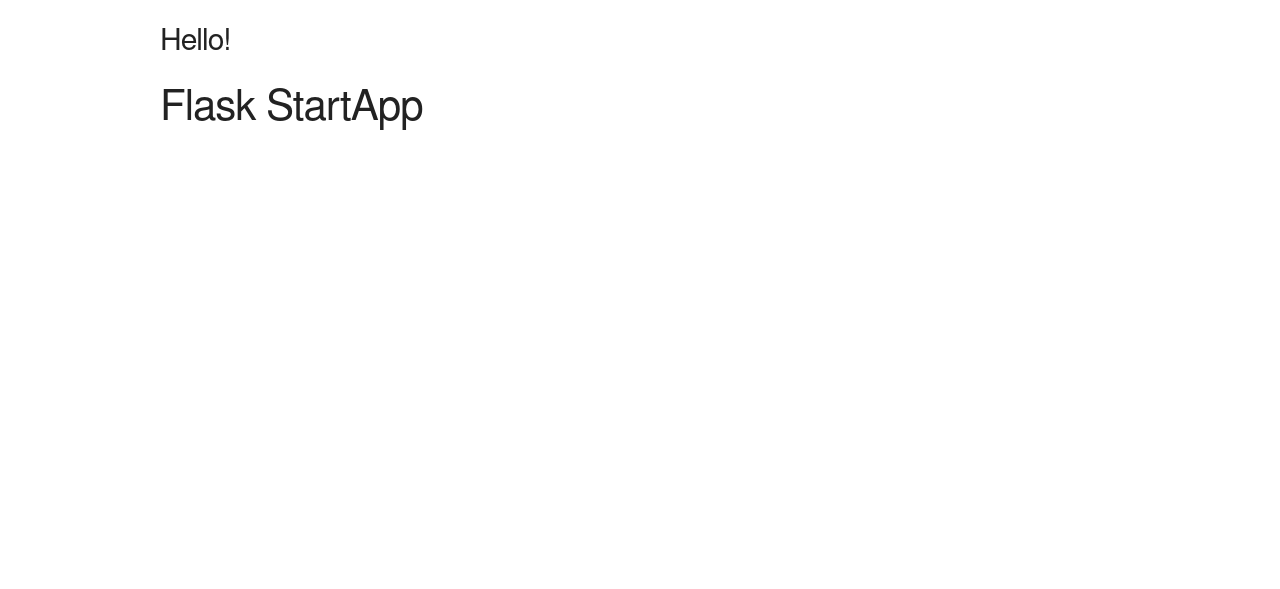
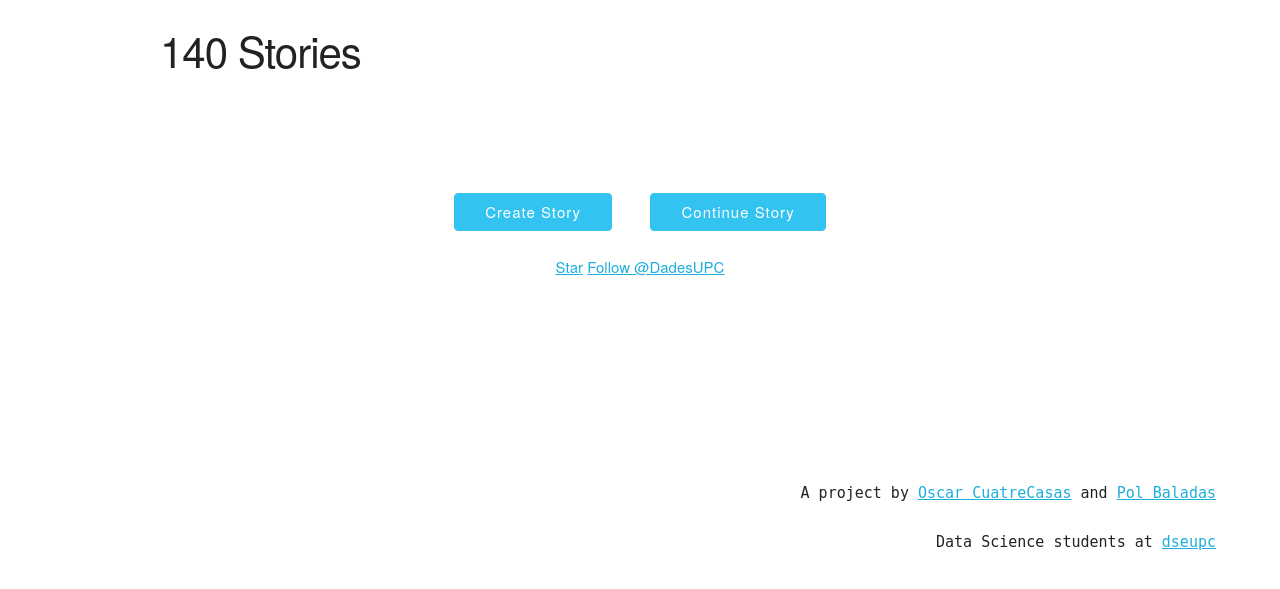
Before and after one commit to DadesUPC/140stories, a Flask app: page / in a window 1280 px wide. Shown: the top 589 px of the page. Run offline with Flask 2, Linux system fonts and the light colour scheme; some web fonts are replaced.

Commit message:
index.html

```diff
--- /dev/null
+++ b/static/css/fonts.css
@@ -0,0 +1,48 @@
+/* latin-ext */
+@font-face {
+  font-family: 'Raleway';
+  font-style: normal;
+  font-weight: 300;
+  src: local('Raleway Light'), local('Raleway-Light'), url(https://fonts.gstatic.com/s/raleway/v11/ZKwULyCG95tk6mOqHQfRBAsYbbCjybiHxArTLjt7FRU.woff2) format('woff2');
+  unicode-range: U+0100-024F, U+1E00-1EFF, U+20A0-20AB, U+20AD-20CF, U+2C60-2C7F, U+A720-A7FF;
+}
+/* latin */
+@font-face {
+  font-family: 'Raleway';
+  font-style: normal;
+  font-weight: 300;
+  src: local('Raleway Light'), local('Raleway-Light'), url(https://fonts.gstatic.com/s/raleway/v11/-_Ctzj9b56b8RgXW8FAriQzyDMXhdD8sAj6OAJTFsBI.woff2) format('woff2');
+  unicode-range: U+0000-00FF, U+0131, U+0152-0153, U+02C6, U+02DA, U+02DC, U+2000-206F, U+2074, U+20AC, U+2212, U+2215;
+}
+/* latin-ext */
+@font-face {
+  font-family: 'Raleway';
+  font-style: normal;
+  font-weight: 400;
+  src: local('Raleway'), local('Raleway-Regular'), url(https://fonts.gstatic.com/s/raleway/v11/YZaO6llzOP57DpTBv2GnyFKPGs1ZzpMvnHX-7fPOuAc.woff2) format('woff2');
+  unicode-range: U+0100-024F, U+1E00-1EFF, U+20A0-20AB, U+20AD-20CF, U+2C60-2C7F, U+A720-A7FF;
+}
+/* latin */
+@font-face {
+  font-family: 'Raleway';
+  font-style: normal;
+  font-weight: 400;
+  src: local('Raleway'), local('Raleway-Regular'), url(https://fonts.gstatic.com/s/raleway/v11/QAUlVt1jXOgQavlW5wEfxQLUuEpTyoUstqEm5AMlJo4.woff2) format('woff2');
+  unicode-range: U+0000-00FF, U+0131, U+0152-0153, U+02C6, U+02DA, U+02DC, U+2000-206F, U+2074, U+20AC, U+2212, U+2215;
+}
+/* latin-ext */
+@font-face {
+  font-family: 'Raleway';
+  font-style: normal;
+  font-weight: 600;
+  src: local('Raleway SemiBold'), local('Raleway-SemiBold'), url(https://fonts.gstatic.com/s/raleway/v11/STBOO2waD2LpX45SXYjQBQsYbbCjybiHxArTLjt7FRU.woff2) format('woff2');
+  unicode-range: U+0100-024F, U+1E00-1EFF, U+20A0-20AB, U+20AD-20CF, U+2C60-2C7F, U+A720-A7FF;
+}
+/* latin */
+@font-face {
+  font-family: 'Raleway';
+  font-style: normal;
+  font-weight: 600;
+  src: local('Raleway SemiBold'), local('Raleway-SemiBold'), url(https://fonts.gstatic.com/s/raleway/v11/xkvoNo9fC8O2RDydKj12bwzyDMXhdD8sAj6OAJTFsBI.woff2) format('woff2');
+  unicode-range: U+0000-00FF, U+0131, U+0152-0153, U+02C6, U+02DA, U+02DC, U+2000-206F, U+2074, U+20AC, U+2212, U+2215;
+}
--- a/static/css/main.css
+++ b/static/css/main.css
@@ -1 +1,33 @@
 /* MAIN.CSS */
+
+
+
+.content{
+	width: 100%;
+	min-width: 100%;
+	position: absolute;
+}
+
+.main-buttons{
+	margin-top: 10%;
+	text-align: center;
+	margin-right: auto;
+	margin-left: auto;
+}
+
+.main-buttons button{
+	margin-right: 2%;
+	margin-left: 2%;
+}
+
+.github-buttons {
+	text-align: center;
+	margin-right: auto;
+	margin-left: auto;
+}
+
+.footer{
+	margin-top: 30%;
+	margin-bottom: 0;
+	margin-right: 5%;
+}
--- a/templates/base.html
+++ b/templates/base.html
@@ -6,12 +6,25 @@
   <link href='/static/css/skeleton.css' rel="stylesheet">
   <link href='/static/css/normalize.css' rel="stylesheet">
   <link href='/static/css/main.css' rel="stylesheet">
+  <link href='/static/css/fonts.css' rel="stylesheet">
+<script async defer src="https://buttons.github.io/buttons.js"></script>
+
 </head>
 
 <body>
   <div class="container" id="container">
-    {%block content%}
-    {%endblock%}
+  	<br>
+  	<div class="header">
+  		<h2>140 Stories</h2>
+  	</div>
+  	<div class="content">
+    	{%block content%}
+   	 	{%endblock%}
+   	</div>
+  </div>
+  <div class="footer">
+  	<pre align="right">A project by <a href="twitter.com/ocuatrecasas">Oscar CuatreCasas</a> and <a href="twitter.com/PolBaladas/">Pol Baladas</a></pre>
+  	<pre align="right">Data Science students at <a href="https://twitter.com/dseupc">dseupc</a></pre>
   </div>
 </body>
 
--- a/templates/index.html
+++ b/templates/index.html
@@ -1,6 +1,16 @@
 {% extends 'base.html' %}
 
 {% block content %}
-<h1>Hello!</h1>
-<h2>Flask StartApp</h2>
+<div class="row">
+	<div class="12 columns">
+		<div class="main-buttons">
+			<button class="button-primary">Create Story</button><button class="button-primary">Continue Story</button>
+		</div>
+		<br>
+		<div class="github-buttons">
+			<a class="github-button" href="https://github.com/DadesUPC/140stories" data-icon="octicon-star" data-size="large" aria-label="Star DadesUPC/140stories on GitHub">Star</a><!-- Place this tag where you want the button to render. -->
+			<a class="github-button" href="https://github.com/DadesUPC" data-size="large" aria-label="Follow @DadesUPC on GitHub">Follow @DadesUPC</a>
+		</div>
+	</div>
+</div>
 {% endblock %}
```
Also changed, not shown: utils/models.py (+14 -0 lines), database.db.
